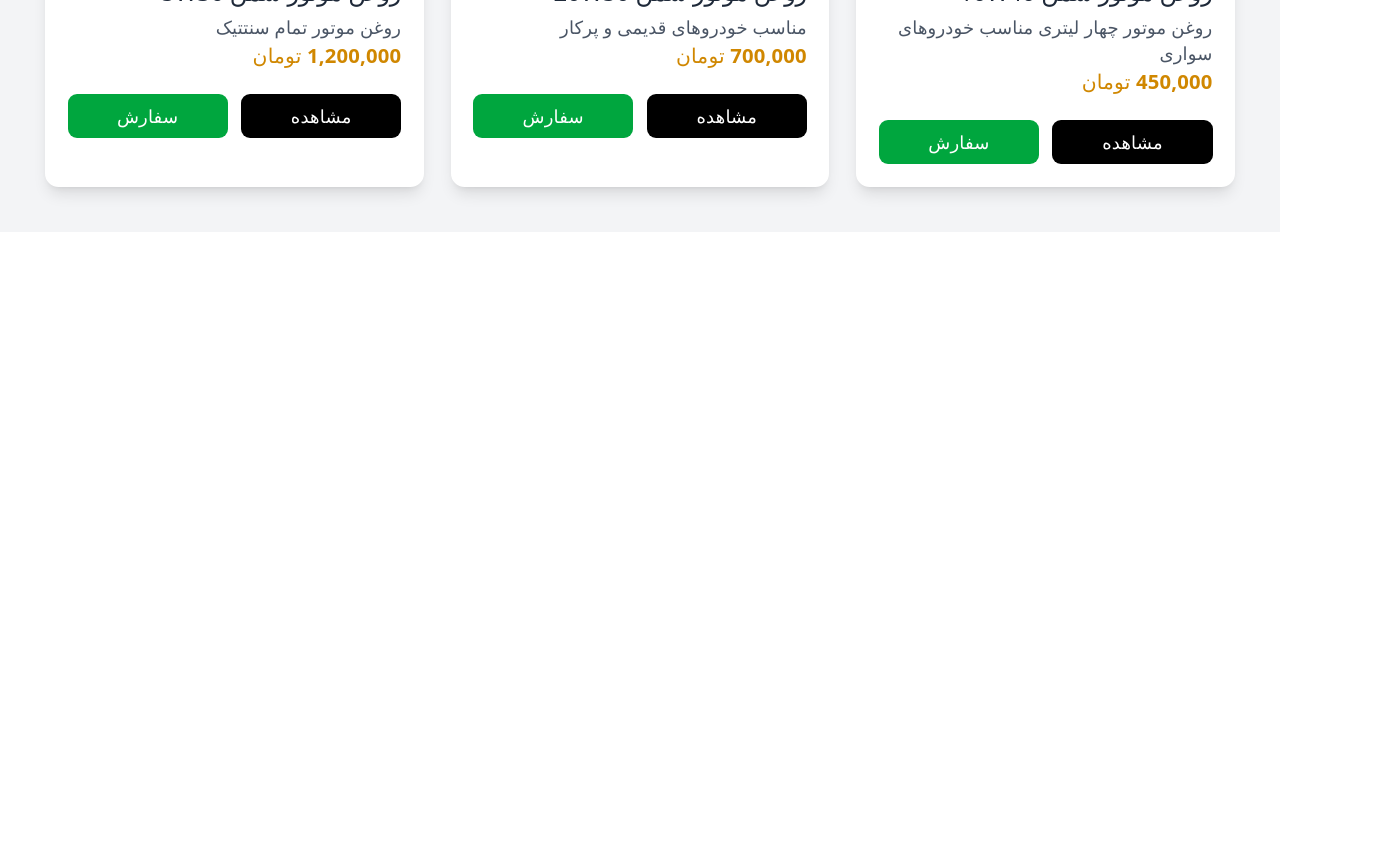
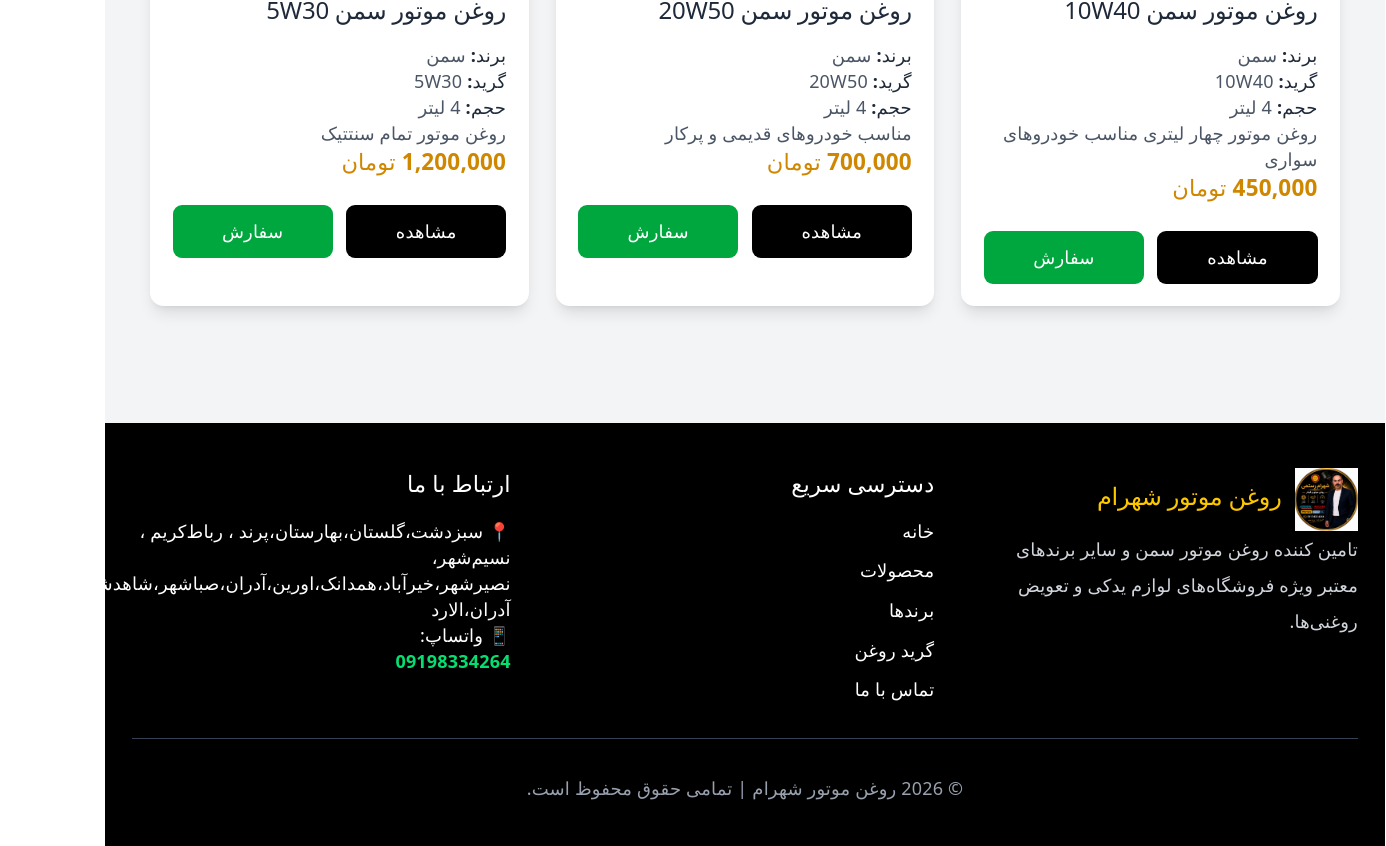
Before and after one commit to shahrost/motor-oil-shop, a React (Vite) app in the folder client/: page /products in a window 1280 px wide. Shown: the part 760-1606 px from the top of the page, 1386 px wide, since content can reach past the window. Before the commit the page ends 992 px from the top, so only its background shows below. Built offline with nearby package versions, Linux system fonts and the light colour scheme.

Commit message:
Add product filters and search

```diff
--- a/client/src/App.jsx
+++ b/client/src/App.jsx
@@ -10,6 +10,7 @@
 import ViscosityProducts from "./pages/ViscosityProducts";
 import Brands from "./pages/Brands";
 import BrandProducts from "./pages/BrandProducts";
+import Footer from "./components/Footer";
 
 function App() {
   return (
@@ -27,6 +28,7 @@
         <Route path="/contact" element={<Contact />} />
         <Route path="/about" element={<About />} />
       </Routes>
+      <Footer />
     </>
   );
 }
--- /dev/null
+++ b/client/src/components/Footer.jsx
@@ -0,0 +1,89 @@
+import { Link } from "react-router-dom";
+import logo from "../assets/logo/1784245046047.jpg";
+
+function Footer() {
+  return (
+    <footer className="bg-black text-white mt-16">
+      <div className="max-w-6xl mx-auto px-6 py-10">
+        <div className="grid md:grid-cols-3 gap-10">
+          {/* لوگو */}
+          <div>
+            <div className="flex items-center gap-3">
+              <img
+                src={logo}
+                alt="روغن موتور شهرام"
+                className="w-14 h-14 object-contain"
+              />
+
+              <h2 className="text-2xl font-bold text-yellow-400">
+                روغن موتور شهرام
+              </h2>
+            </div>
+
+            <p className="mt-4 text-gray-300 leading-8">
+              تامین کننده روغن موتور سمن و سایر برندهای معتبر ویژه فروشگاه‌های
+              لوازم یدکی و تعویض روغنی‌ها.
+            </p>
+          </div>
+
+          {/* لینک‌ها */}
+          <div>
+            <h3 className="text-xl font-bold mb-4">دسترسی سریع</h3>
+
+            <ul className="space-y-3">
+              <li>
+                <Link to="/">خانه</Link>
+              </li>
+
+              <li>
+                <Link to="/products">محصولات</Link>
+              </li>
+
+              <li>
+                <Link to="/brands">برندها</Link>
+              </li>
+
+              <li>
+                <Link to="/viscosity">گرید روغن</Link>
+              </li>
+
+              <li>
+                <Link to="/contact">تماس با ما</Link>
+              </li>
+            </ul>
+          </div>
+
+          {/* تماس */}
+          <div>
+            <h3 className="text-xl font-bold mb-4">ارتباط با ما</h3>
+
+            <p className="mb-3">
+              📍 سبزدشت،گلستان،بهارستان،پرند ، رباط‌کریم ، نسیم‌شهر،
+              نصیرشهر،خیرآباد،همدانک،اورین،آدران،صباشهر،شاهدشهر،کهنز،جاده
+              آدران،الارد
+            </p>
+
+            <p className="mb-3">📱 واتساپ:</p>
+
+            <a
+              href="https://wa.me/989198334264"
+              target="_blank"
+              rel="noreferrer"
+              className="text-green-400 font-bold hover:text-green-300"
+            >
+              09198334264
+            </a>
+          </div>
+        </div>
+
+        <hr className="border-gray-700 my-8" />
+
+        <p className="text-center text-gray-400">
+          © 2026 روغن موتور شهرام | تمامی حقوق محفوظ است.
+        </p>
+      </div>
+    </footer>
+  );
+}
+
+export default Footer;
--- a/client/src/components/ProductCard.jsx
+++ b/client/src/components/ProductCard.jsx
@@ -2,56 +2,57 @@
 
 function ProductCard({ product }) {
   return (
-    <div className="bg-white rounded-xl shadow-lg p-5 hover:shadow-2xl transition">
-
+    <div className="bg-white rounded-xl shadow-lg overflow-hidden hover:shadow-2xl transition">
+      <div className="p-5">
         <img
           src={product.image}
           alt={product.name}
-        className="w-full h-48 object-contain hover:scale-105 transition"
+          className="w-full h-52 object-contain hover:scale-105 transition duration-300"
         />
 
+        <h2 className="text-xl font-bold text-gray-800 mt-5">{product.name}</h2>
 
-      <h2 className="text-xl font-bold text-gray-800 mt-4">
-        {product.name}
-      </h2>
-
-
-      <p className="text-gray-600 mt-3 line-clamp-2">
-        {product.description}
+        <div className="mt-4 space-y-2 text-gray-600">
+          <p>
+            <span className="font-bold text-gray-800">برند:</span>{" "}
+            {product.brand}
           </p>
 
+          <p>
+            <span className="font-bold text-gray-800">گرید:</span>{" "}
+            {product.viscosity}
+          </p>
 
-      <p className="text-yellow-600 font-bold text-lg mt-3">
+          <p>
+            <span className="font-bold text-gray-800">حجم:</span>{" "}
+            {product.volume}
+          </p>
+        </div>
+
+        <p className="text-gray-600 mt-4 line-clamp-2">{product.description}</p>
+
+        <p className="text-yellow-600 font-bold text-xl mt-4">
           {product.price}
         </p>
 
-
-
-      <div className="flex gap-3 mt-5">
-
-
+        <div className="flex gap-3 mt-6">
           <Link
             to={`/product/${product.id}`}
-          className="flex-1 text-center bg-black text-white px-4 py-2 rounded-lg hover:bg-gray-800 transition"
+            className="flex-1 text-center bg-black text-white px-4 py-3 rounded-lg hover:bg-gray-800 transition"
           >
             مشاهده
           </Link>
-
-
 
           <a
             href="https://wa.me/989198334264"
             target="_blank"
             rel="noreferrer"
-          className="flex-1 text-center bg-green-600 text-white px-4 py-2 rounded-lg hover:bg-green-700 transition"
+            className="flex-1 text-center bg-green-600 text-white px-4 py-3 rounded-lg hover:bg-green-700 transition"
           >
             سفارش
           </a>
-
-
         </div>
-
-
+      </div>
     </div>
   );
 }
--- a/client/src/pages/About.jsx
+++ b/client/src/pages/About.jsx
@@ -1,73 +1,69 @@
+import { Link } from "react-router-dom";
+
 function About() {
   return (
     <div className="min-h-screen bg-gray-100 p-6 md:p-10">
-
-      <div className="max-w-4xl mx-auto bg-white rounded-xl shadow-lg p-8">
-
-
+      <section className="bg-white rounded-xl shadow-lg p-8 md:p-12">
         <h1 className="text-4xl font-bold text-center text-gray-800">
-          درباره ما
+          درباره روغن موتور شهرام
         </h1>
 
-
-        <p className="mt-8 text-lg text-gray-700 leading-9">
-          مجموعه روغن موتور شهرام با هدف تامین و عرضه روغن موتورهای
-          با کیفیت سمن، فعالیت خود را در زمینه فروش و پخش محصولات
-          روغن موتور آغاز کرده است.
+        <p className="mt-8 text-lg leading-9 text-gray-700 text-center">
+          روغن موتور شهرام تامین کننده روغن موتورهای با کیفیت برای فروشگاه‌های
+          لوازم یدکی، تعویض روغنی‌ها و مصرف‌کنندگان عزیز است. هدف ما ارائه
+          محصولات مطمئن، قیمت مناسب و پشتیبانی سریع می‌باشد.
         </p>
 
+        <div className="grid grid-cols-1 md:grid-cols-3 gap-6 mt-10">
+          <div className="bg-gray-100 rounded-xl p-6 text-center">
+            <h2 className="text-xl font-bold">تامین محصولات</h2>
 
-        <p className="mt-5 text-lg text-gray-700 leading-9">
-          ما با همکاری فروشگاه‌های لوازم یدکی و تعویض روغنی‌ها،
-          تلاش می‌کنیم محصولات مورد نیاز مشتریان را با قیمت مناسب،
-          پشتیبانی مناسب و ارسال سریع تامین کنیم.
-        </p>
-
-
-
-        <div className="mt-8 grid md:grid-cols-3 gap-5">
-
-
-          <div className="bg-gray-100 rounded-lg p-5">
-            <h2 className="font-bold text-xl">
-              کیفیت
-            </h2>
-
-            <p className="mt-2 text-gray-600">
-              ارائه محصولات استاندارد و مناسب خودروهای مختلف
+            <p className="mt-3">
+              ارائه روغن موتور سمن و محصولات مورد نیاز بازار خودرو
             </p>
           </div>
 
+          <div className="bg-gray-100 rounded-xl p-6 text-center">
+            <h2 className="text-xl font-bold">همکاری با همکاران</h2>
 
-
-          <div className="bg-gray-100 rounded-lg p-5">
-            <h2 className="font-bold text-xl">
-              همکاری
-            </h2>
-
-            <p className="mt-2 text-gray-600">
-              همکاری مستقیم با فروشگاه‌ها و تعویض روغنی‌ها
-            </p>
+            <p className="mt-3">همکاری با لوازم یدکی‌ها و تعویض روغنی‌ها</p>
           </div>
 
+          <div className="bg-gray-100 rounded-xl p-6 text-center">
+            <h2 className="text-xl font-bold">پشتیبانی سریع</h2>
 
-
-          <div className="bg-gray-100 rounded-lg p-5">
-            <h2 className="font-bold text-xl">
-              پشتیبانی
-            </h2>
-
-            <p className="mt-2 text-gray-600">
-              پاسخگویی و راهنمایی قبل و بعد از خرید
-            </p>
+            <p className="mt-3">دریافت قیمت روز و ثبت سفارش از طریق واتساپ</p>
           </div>
-
-
         </div>
 
+        <div className="mt-10 text-center">
+          <h2 className="text-2xl font-bold">محدوده فعالیت</h2>
 
-      </div>
+          <p className="mt-4 text-gray-700">
+            سبزدشت،گلستان،بهارستان،پرند ، رباط‌کریم ، نسیم‌شهر،
+            نصیرشهر،خیرآباد،همدانک،اورین،آدران،صباشهر،شاهدشهر،کهنز،جاده
+            آدران،الارد{" "}
+          </p>
+        </div>
 
+        <div className="text-center mt-10">
+          <Link
+            to="/products"
+            className="inline-block bg-yellow-400 text-black px-8 py-3 rounded-lg font-bold"
+          >
+            مشاهده محصولات
+          </Link>
+
+          <a
+            href="https://wa.me/989198334264"
+            target="_blank"
+            rel="noreferrer"
+            className="inline-block bg-green-600 text-white px-8 py-3 rounded-lg font-bold mr-4"
+          >
+            سفارش واتساپ
+          </a>
+        </div>
+      </section>
     </div>
   );
 }
--- a/client/src/pages/Contact.jsx
+++ b/client/src/pages/Contact.jsx
@@ -1,60 +1,58 @@
+import { Link } from "react-router-dom";
+
 function Contact() {
   return (
     <div className="min-h-screen bg-gray-100 p-6 md:p-10">
-      <div className="max-w-4xl mx-auto bg-white rounded-xl shadow-lg p-8">
+      <section className="bg-white rounded-xl shadow-lg p-8 md:p-12">
         <h1 className="text-4xl font-bold text-center text-gray-800">
           تماس با ما
         </h1>
 
-        <p className="text-center text-gray-600 mt-5 leading-8">
-          برای سفارش محصولات و دریافت قیمت همکاری و مشاوره خرید با ما در ارتباط
+        <p className="text-center mt-5 text-gray-700 text-lg">
+          برای دریافت قیمت روز، مشاوره انتخاب روغن و ثبت سفارش با ما در ارتباط
           باشید.
         </p>
 
-        <div className="grid md:grid-cols-2 gap-6 mt-10">
-          <div className="bg-gray-100 rounded-lg p-6">
-            <h2 className="text-black text-xl font-bold">شماره تماس</h2>
+        <div className="grid grid-cols-1 md:grid-cols-3 gap-6 mt-10">
+          <div className="bg-gray-100 rounded-xl p-6 text-center">
+            <h2 className="text-xl font-bold">واتساپ سفارش</h2>
 
-            <a
-              href="tel:09198334264"
-              className="block mt-3 text-blue-600 font-bold"
-            >
-              📞09198334264
-            </a>
+            <p className="mt-3">پاسخگویی سریع و دریافت لیست قیمت</p>
           </div>
 
-          <div className="bg-gray-100 rounded-lg p-6 overflow-hidden">
-            <h2 className="text-black text-xl font-bold">واتساپ</h2>
+          <div className="bg-gray-100 rounded-xl p-6 text-center">
+            <h2 className="text-xl font-bold">همکاری فروش</h2>
 
-            <a
-              href="https://wa.me/989198334264"
-              target="_blank"
-              rel="noreferrer"
-              className="inline-block mt-3 bg-green-600 text-white px-6 py-2 rounded-3xl"
-            >
-              ارسال پیام در واتساپ
-            </a>
+            <p className="mt-3">ویژه لوازم یدکی‌ها و تعویض روغنی‌ها</p>
           </div>
 
-          <div className="bg-gray-100 rounded-lg p-6 overflow-hidden">
-            <h2 className="text-black text-xl font-bold">محدوده فعالیت</h2>
+          <div className="bg-gray-100 rounded-xl p-6 text-center">
+            <h2 className="text-xl font-bold">محدوده فعالیت</h2>
 
-            <p className="mt-3 text-gray-600 wrap-break-wordbreak-words leading-8 ">
-              سبزدشت،گلستان،بهارستان،پرند ، رباط‌کریم ، نسیم‌شهر،
-              نصیرشهر،خیرآباد،همدانک،اورین،آدران،صباشهر،شاهدشهر،کهنز،جاده
-              آدران،الارد
-            </p>
-          </div>
-
-          <div className="bg-gray-100 rounded-lg p-6 overflow-hidden">
-            <h2 className="text-black text-xl font-bold">همکاری فروش</h2>
-
-            <p className="mt-3 text-gray-600">
-              برای دریافت قیمت و شرایط فروش با ما تماس بگیرید.
-            </p>
+            <p className="mt-3"> سبزدشت،گلستان،بهارستان،پرند ، رباط‌کریم ، نسیم‌شهر،
+            نصیرشهر،خیرآباد،همدانک،اورین،آدران،صباشهر،شاهدشهر،کهنز،جاده
+            آدران،الارد</p>
           </div>
         </div>
-      </div>
+
+        <div className="text-center mt-10">
+          <a
+            href="https://wa.me/989198334264"
+            target="_blank"
+            rel="noreferrer"
+            className="inline-block bg-green-600 text-white px-8 py-3 rounded-lg font-bold"
+          >
+            پیام در واتساپ
+          </a>
+
+          <Link
+            to="/products"
+            className="inline-block bg-yellow-400 text-black px-8 py-3 rounded-lg font-bold mr-4"
+          >
+            مشاهده محصولات
+          </Link>
+        </div>
+      </section>
     </div>
   );
 }
--- a/client/src/pages/Products.jsx
+++ b/client/src/pages/Products.jsx
@@ -9,9 +9,14 @@
   const [selectedViscosity, setSelectedViscosity] = useState("");
   const { products } = useContext(ProductContext);
   const filteredProducts = products.filter((product) => {
-    const searchMatch = product.name
-      .toLowerCase()
-      .includes(search.toLowerCase());
+    const searchText = search.toLowerCase();
+
+    const searchMatch =
+      product.name.toLowerCase().includes(searchText) ||
+      product.brand.toLowerCase().includes(searchText) ||
+      product.viscosity.toLowerCase().includes(searchText) ||
+      product.category.toLowerCase().includes(searchText) ||
+      product.volume.toLowerCase().includes(searchText);
 
     const viscosityMatch =
       selectedViscosity === "" || product.viscosity === selectedViscosity;
```
Also changed, not shown: client/src/pages/ProductDetail.jsx (+6 -7 lines). Lines whose indentation alone changed are shown as unchanged.
